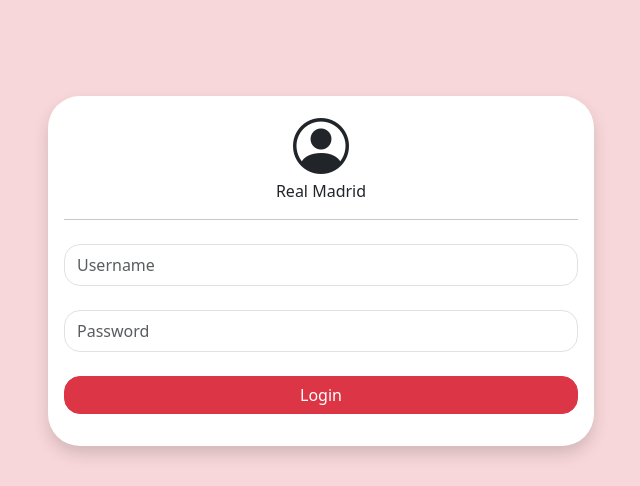
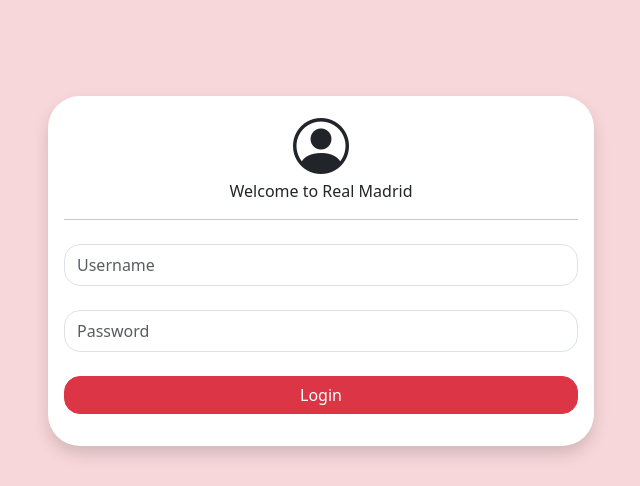
Before and after one commit to HaritsMartsyabel/DailyJournal, a PHP site: page /login.php in a window 1280 px wide. Shown: the top 486 px of the page, without its empty margins (319-959 px from the left). Run offline with PHP 8.4, Linux system fonts and the light colour scheme.

Commit message:
ubah judul form login

```diff
--- a/login.php
+++ b/login.php
@@ -66,7 +66,7 @@ if ($_SERVER["REQUEST_METHOD"] == "POST") {
         <div class="card-body">
           <div class="text-center mb-3">
             <i class="bi bi-person-circle h1 display-4"></i>
-            <p>Real Madrid</p>
+            <p>  Welcome to Real Madrid</p>
             <hr />
           </div>
           <form method="post">
```
